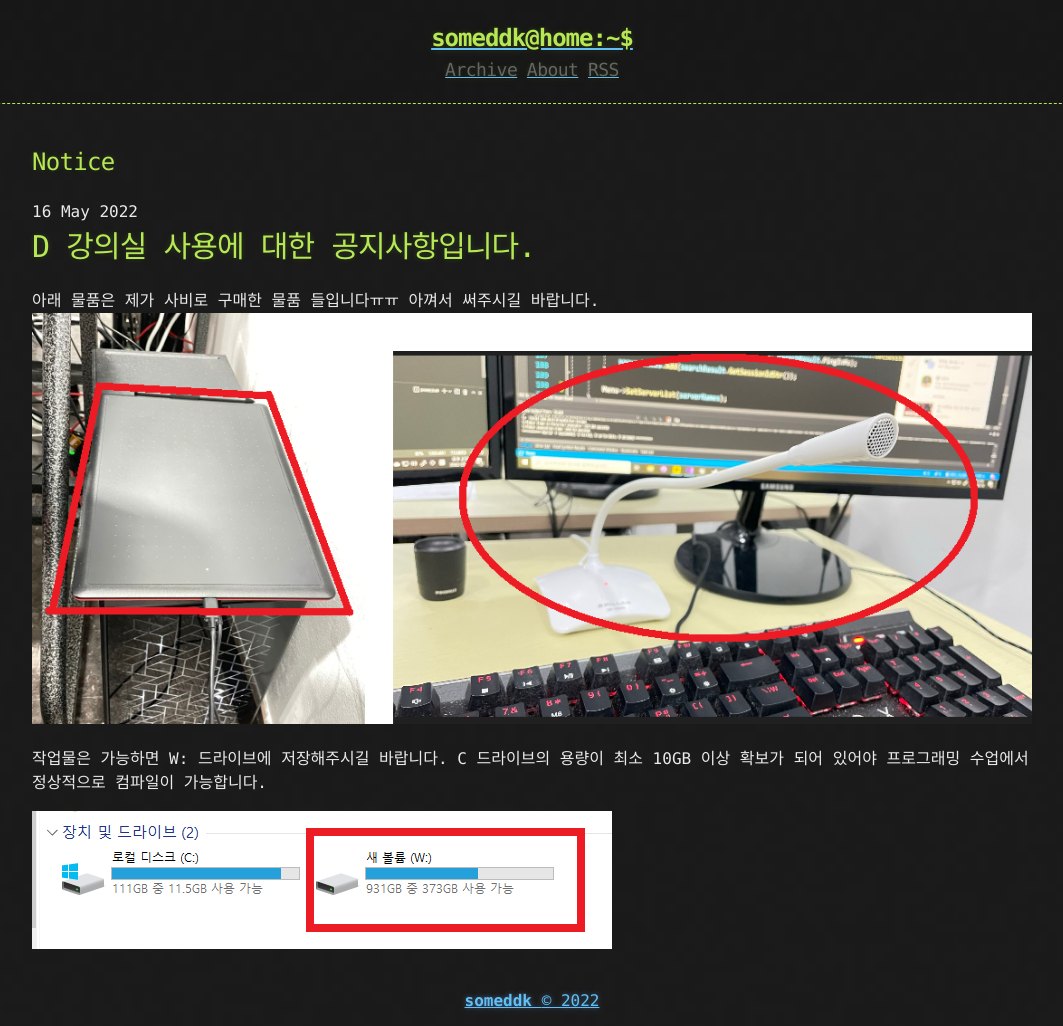
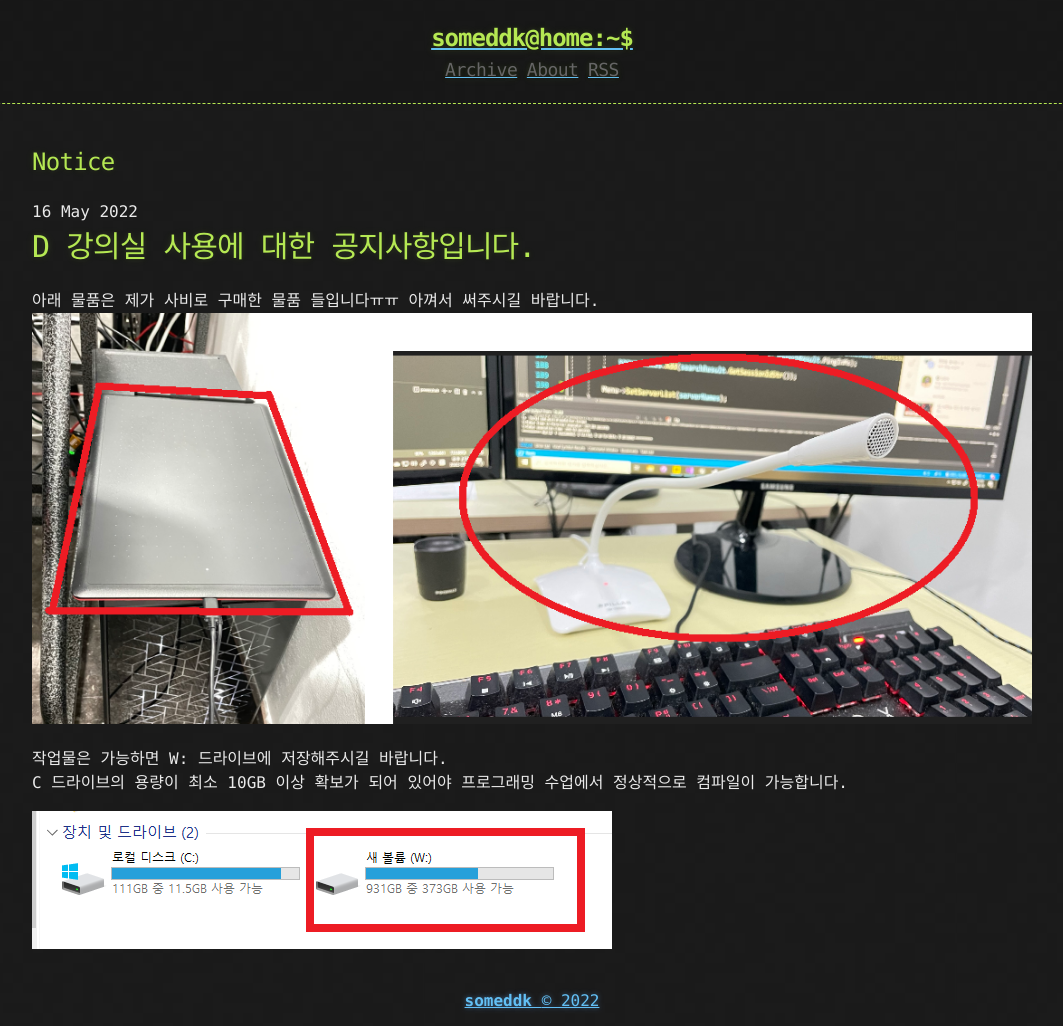
Before and after one commit to simeddk/Blog, a Jekyll site: the page built from _posts/2022-05-16-Notice.md, in a window 1280 px wide. Shown: the whole page, without its empty margins (108-1171 px from the left). Built offline with Jekyll 4.4.1, drawn with Linux system fonts in a browser that asks for light colours.

Commit message:
레이아웃

```diff
--- a/_posts/2022-05-16-Notice.md
+++ b/_posts/2022-05-16-Notice.md
@@ -4,10 +4,11 @@ published: true
 ---
 
 # D 강의실 사용에 대한 공지사항입니다.
-아래 물품은 제가 사비로 구매한 물품 들입니다ㅠㅠ 아껴서 써주시길 바랍니다.
-![Images/Notice/Device.png](Images/Notice/Device.png)
+아래 물품은 제가 사비로 구매한 물품 들입니다ㅠㅠ 아껴서 써주시길 바랍니다.<br/>
+![Images/Notice/Device.png](Images/Notice/Device.png)<br/>
 
-작업물은 가능하면 W: 드라이브에 저장해주시길 바랍니다.
-C 드라이브의 용량이 최소 10GB 이상 확보가 되어 있어야 프로그래밍 수업에서 정상적으로 컴파일이 가능합니다.
+
+작업물은 가능하면 W: 드라이브에 저장해주시길 바랍니다.<br/>
+C 드라이브의 용량이 최소 10GB 이상 확보가 되어 있어야 프로그래밍 수업에서 정상적으로 컴파일이 가능합니다.<br/>
 
 ![Images/Notice/Drive.png](Images/Notice/Drive.png)
```
